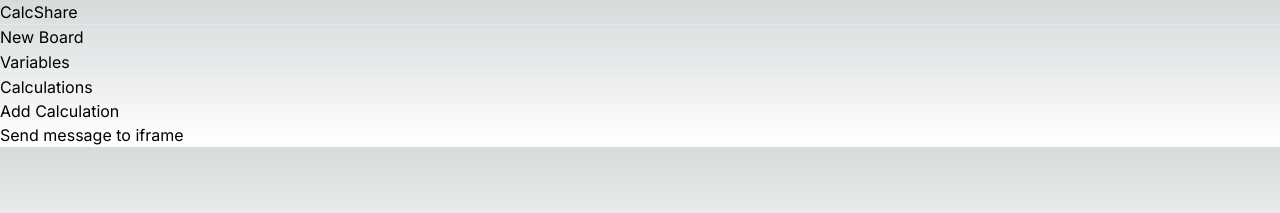
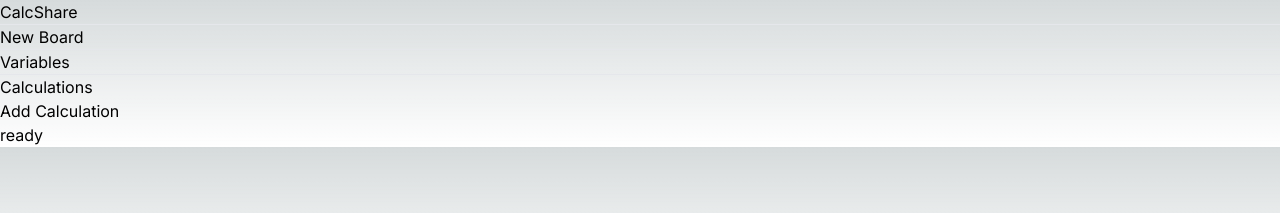
Before and after one commit to PicnicAnt/calcshare-js, a Next.js app: page /boards/new in a window 1280 px wide. Shown: the top 213 px of the page. Built offline with nearby package versions, Linux system fonts and the light colour scheme.

Commit message:
Added logging

```diff
--- a/components/board.js
+++ b/components/board.js
@@ -10,6 +10,7 @@
     const [variables, setVariables] = useState(board.variables)
     const [calculations, setCalculations] = useState(board.calculations)
     const [isLoading, setIsLoading] = useState(true)
+    const [logMessages, setLogMessages] = useState([])
 
     const workerRef = useRef(null)
 
@@ -44,6 +45,7 @@
 
     function addCalculation() {
         /* TODO: create a proper ID */
+        setIsLoading(true)
         const calculation = {
             _id: '12352343',
             equation: {
@@ -58,15 +60,13 @@
         setCalculations(updatedCalculations)
     }
 
-    async function sendMessage() {
-        setIsLoading(true)
-        workerRef.current.postMessage('init', board)
-    }
-
     useEffect(() => {
         const worker = new Worker(new URL('../workers/calcworker.js', import.meta.url))
 
         workerRef.current = new WorkerWrapper(worker)
+        workerRef.current.log = (message) => {
+            setLogMessages(messages => [...messages, message])
+        }
         workerRef.current.on('ready', payload => {
             setIsLoading(false)
             console.log('worker is now ready')
@@ -74,6 +74,7 @@
 
         workerRef.current.on('added-calculation', payload => {
             console.log('added calculation', payload)
+            setIsLoading(false)
         })
 
         workerRef.current.on('calculating-variable', payload => {
@@ -113,8 +114,11 @@
                 />))}
                 <div><button onClick={addCalculation}>Add Calculation</button></div>
             </div>
-            <button disabled={isLoading} onClick={sendMessage}>Send message to iframe</button>
-            {isLoading > 0 && <div class="lds-ring"><div></div><div></div><div></div><div></div></div>}
+            {isLoading > 0 && <div className="lds-ring"><div></div><div></div><div></div><div></div></div>}
+            {logMessages.length > 0 && <ol>
+                {logMessages.map(message => <li>{message}</li>)}
+            </ol>}
+
         </div>
     )
 }
--- a/workers/worker-wrapper.js
+++ b/workers/worker-wrapper.js
@@ -1,6 +1,7 @@
 export class WorkerWrapper {
     worker
     callbacks
+    log
 
     constructor(worker) {
         this.worker = worker
@@ -13,6 +14,7 @@
 
             for (let callback of callbacks) {
                 callback(payload)
+                this.log && this.log(`${messageType}${payload ? ': ' + JSON.stringify(payload) : ''}`)
             }
         }
     }
```
